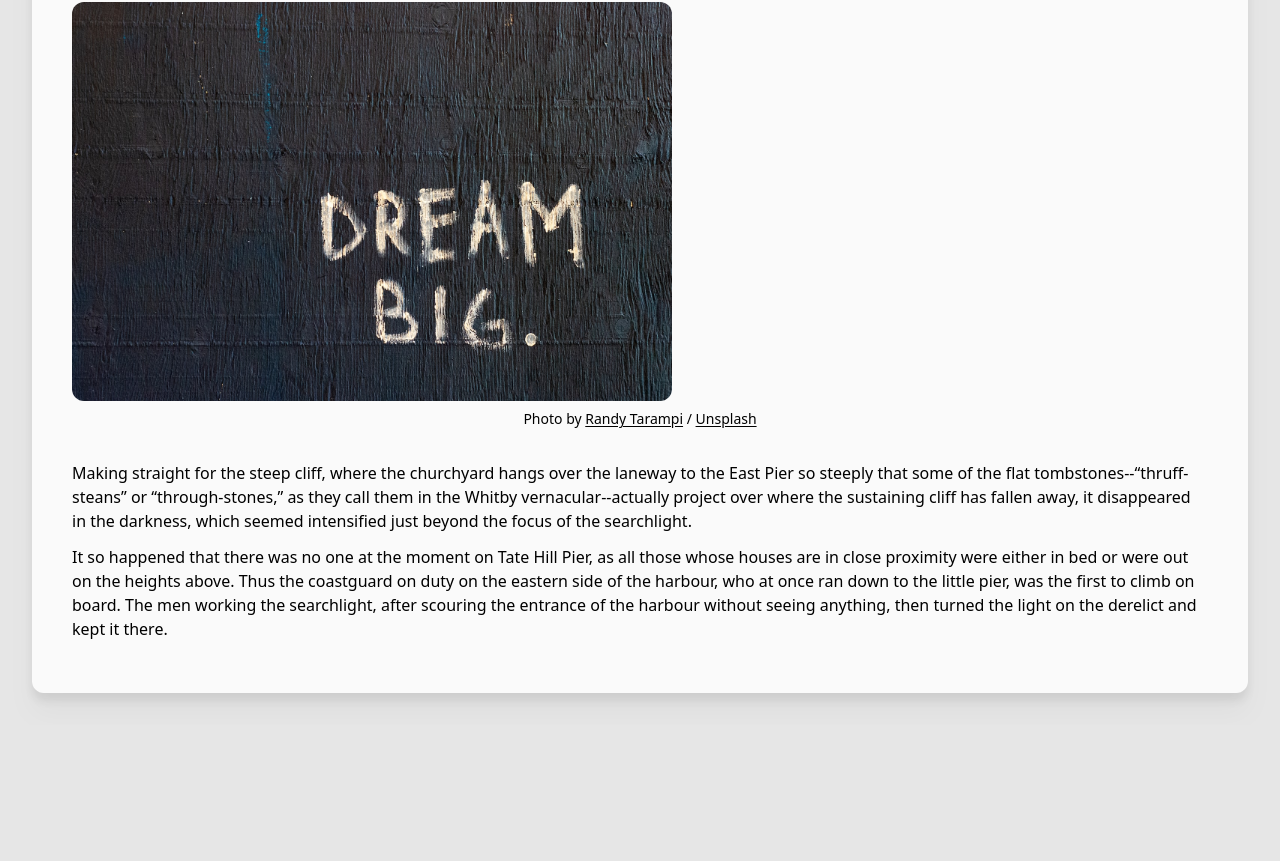
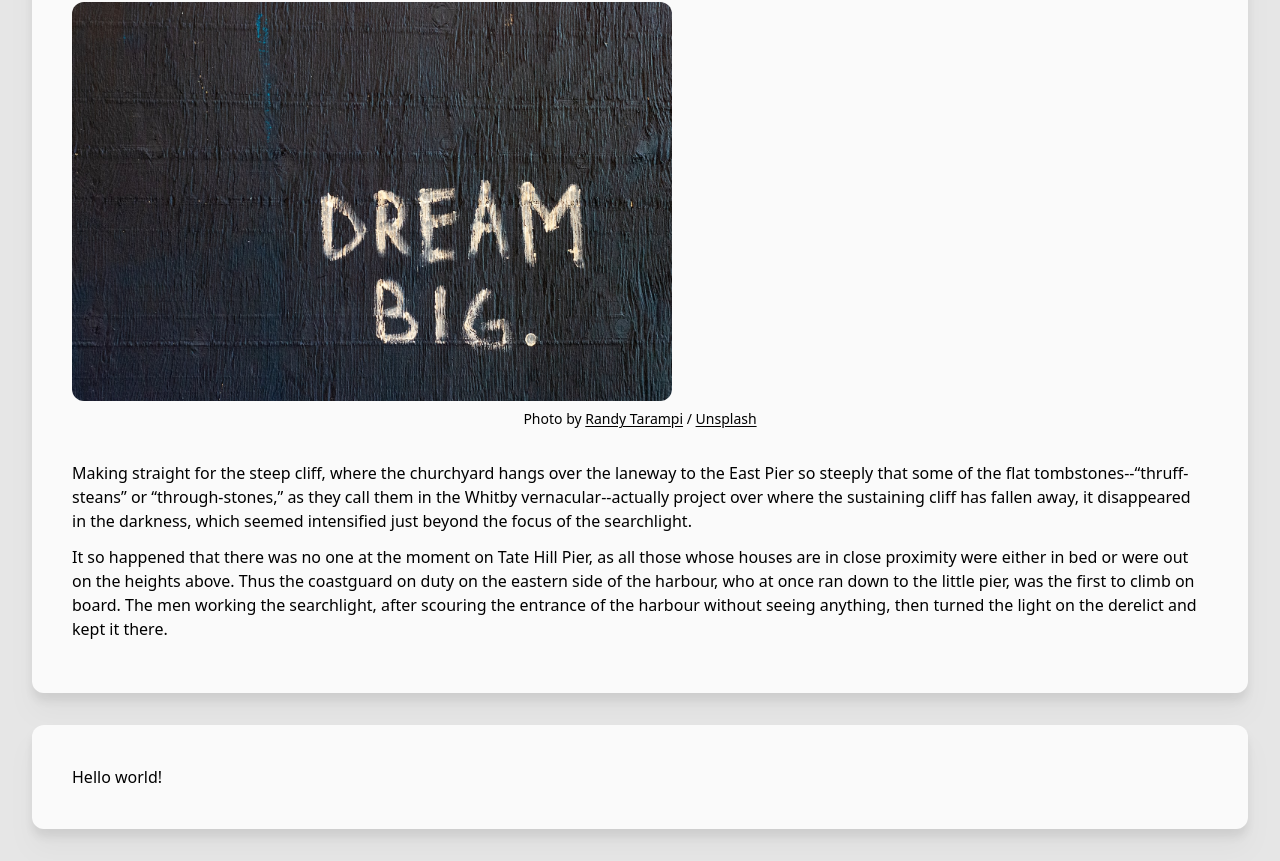
Before and after one commit to dashiedash/neon-theme, a Next.js app: page /items/post-fullwidth in a window 1280 px wide. Shown: the part 2681-3542 px from the top of the page. Before the commit the page ends 3406 px from the top, so only its background shows below. Built offline with nearby package versions, Linux system fonts and the light colour scheme.

Commit message:
Initialize SocialLinks component

```diff
--- a/src/components/main/post.tsx
+++ b/src/components/main/post.tsx
@@ -121,3 +121,12 @@ export const ArticleImage = (props: {
     </figure>
   );
 };
+
+// Social Links
+export const SocialLinks = () => {
+  return (
+    <section className="bg-neutral-50 p-10 drop-shadow-xl rounded-xl my-8">
+      <h1>Hello world!</h1>
+    </section>
+  );
+};
--- a/src/pages/items/post-fullwidth.tsx
+++ b/src/pages/items/post-fullwidth.tsx
@@ -1,7 +1,12 @@
 import { useState } from "react";
 import Image from "next/image";
 import { NavBar } from "@/components/header/nav-bar";
-import { ArticleHeader, ArticleQuoteBlock, ArticleImage } from "@/components/main/post";
+import {
+  ArticleHeader,
+  ArticleQuoteBlock,
+  ArticleImage,
+  SocialLinks,
+} from "@/components/main/post";
 
 const PostFullwidth = () => {
   const [post, setPost] = useState({
@@ -152,6 +157,8 @@ const PostFullwidth = () => {
             there.
           </p>
         </article>
+
+        <SocialLinks />
       </main>
     </div>
   );
```
